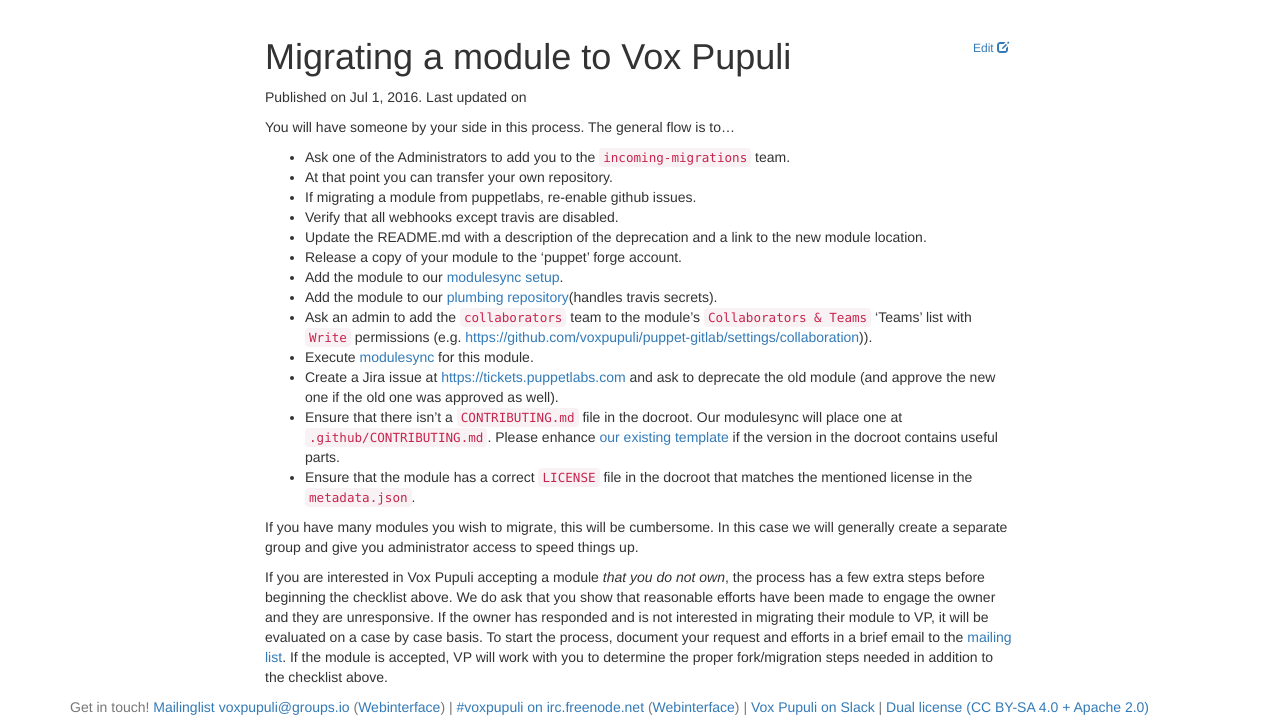
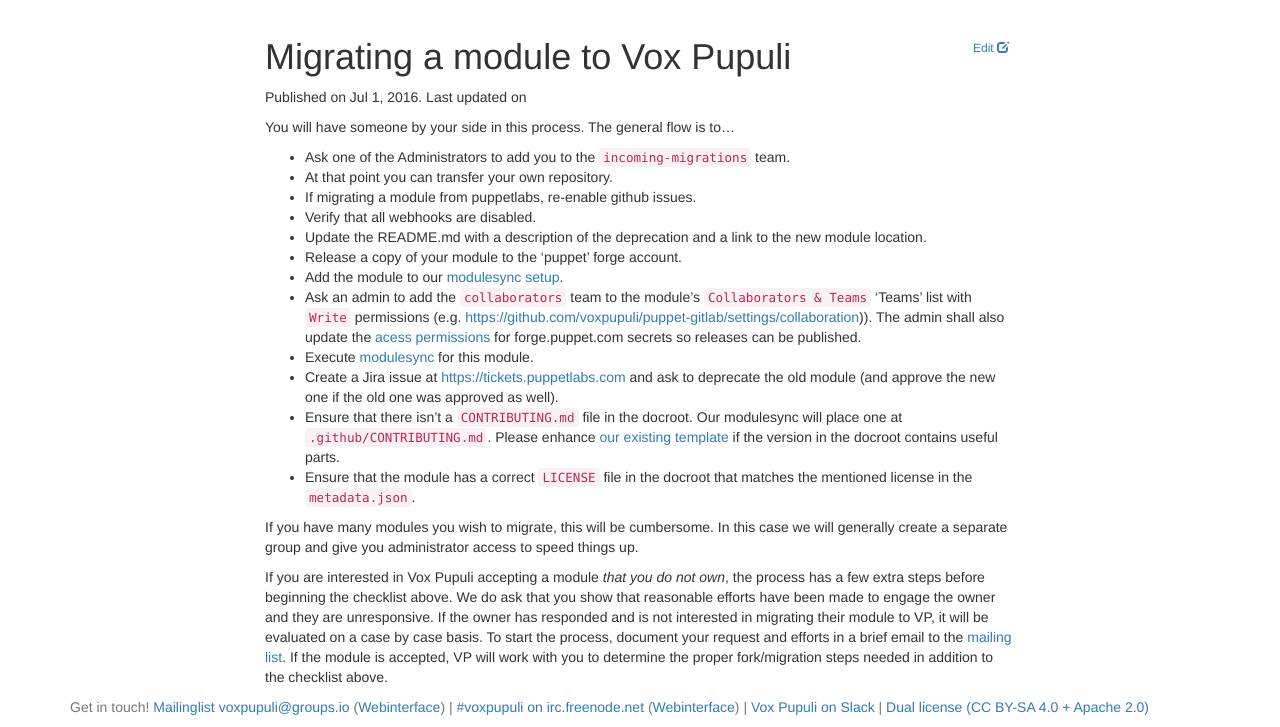
Before and after one commit to voxpupuli/voxpupuli.github.io, a Jekyll site: the page built from _docs/migrate_module.md, in a window 1280 px wide, cut to the strip 184-911 px from the top of the page. Built offline with Jekyll 4.4.1, drawn with Linux system fonts in a browser that asks for light colours; nearby versions of some CDN libraries.

Commit message:
Update migration for a github actions world

```diff
--- a/_docs/migrate_module.md
+++ b/_docs/migrate_module.md
@@ -10,12 +10,11 @@
 * Ask one of the Administrators to add you to the `incoming-migrations` team.
 * At that point you can transfer your own repository.
 * If migrating a module from puppetlabs, re-enable github issues.
-* Verify that all webhooks except travis are disabled.
+* Verify that all webhooks are disabled.
 * Update the README.md with a description of the deprecation and a link to the new module location.
 * Release a copy of your module to the 'puppet' forge account.
-* Add the module to our [modulesync setup](managed_modules).
-* Add the module to our [plumbing repository](plumbing)(handles travis secrets).
-* Ask an admin to add the `collaborators` team to the module's `Collaborators & Teams` 'Teams' list with `Write` permissions (e.g. [https://github.com/voxpupuli/puppet-gitlab/settings/collaboration](https://github.com/voxpupuli/puppet-gitlab/settings/collaboration))).
+* Add the module to our [modulesync setup](publish_setup).
+* Ask an admin to add the `collaborators` team to the module's `Collaborators & Teams` 'Teams' list with `Write` permissions (e.g. [https://github.com/voxpupuli/puppet-gitlab/settings/collaboration](https://github.com/voxpupuli/puppet-gitlab/settings/collaboration))). The admin shall also update the [acess permissions](https://github.com/organizations/voxpupuli/settings/secrets/actions) for forge.puppet.com secrets so releases can be published.
 * Execute [modulesync](msync) for this module.
 * Create a Jira issue at [https://tickets.puppetlabs.com](https://tickets.puppetlabs.com) and ask to deprecate the old module (and approve the new one if the old one was approved as well).
 * Ensure that there isn't a `CONTRIBUTING.md` file in the docroot. Our modulesync will place one at `.github/CONTRIBUTING.md`. Please enhance [our existing template](template) if the version in the docroot contains useful parts.
@@ -32,6 +31,5 @@
 If the module is accepted, VP will work with you to determine the proper fork/migration steps needed in addition to the checklist above.
 
 [managed_modules]: https://github.com/voxpupuli/modulesync_config/blob/master/managed_modules.yml
-[plumbing]: https://github.com/voxpupuli/plumbing/blob/master/share/modules
 [msync]: https://github.com/voxpupuli/modulesync_config#modulesync-configs
 [template]: https://github.com/voxpupuli/modulesync_config/blob/master/moduleroot/.github/CONTRIBUTING.md.erb
```
